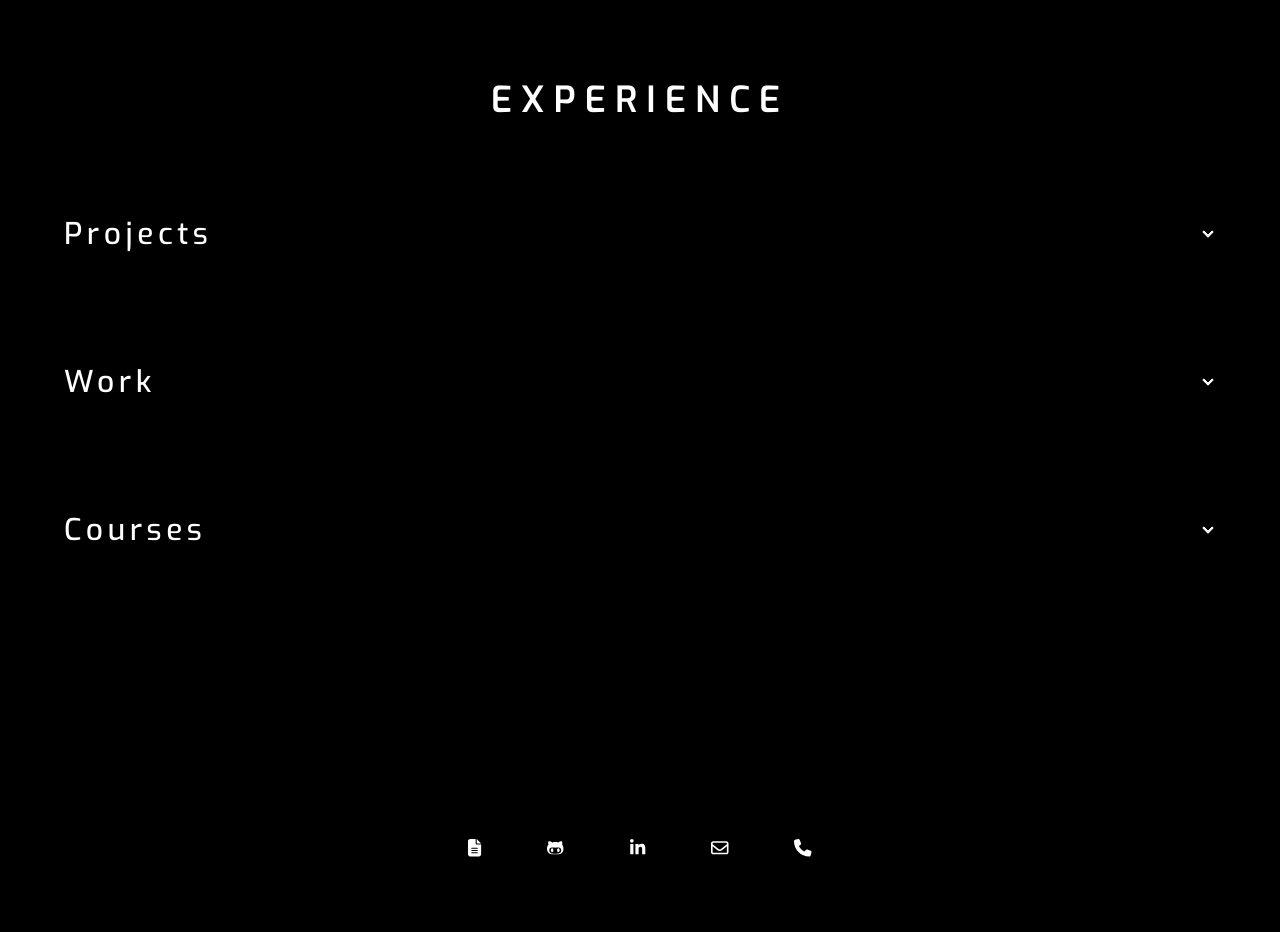
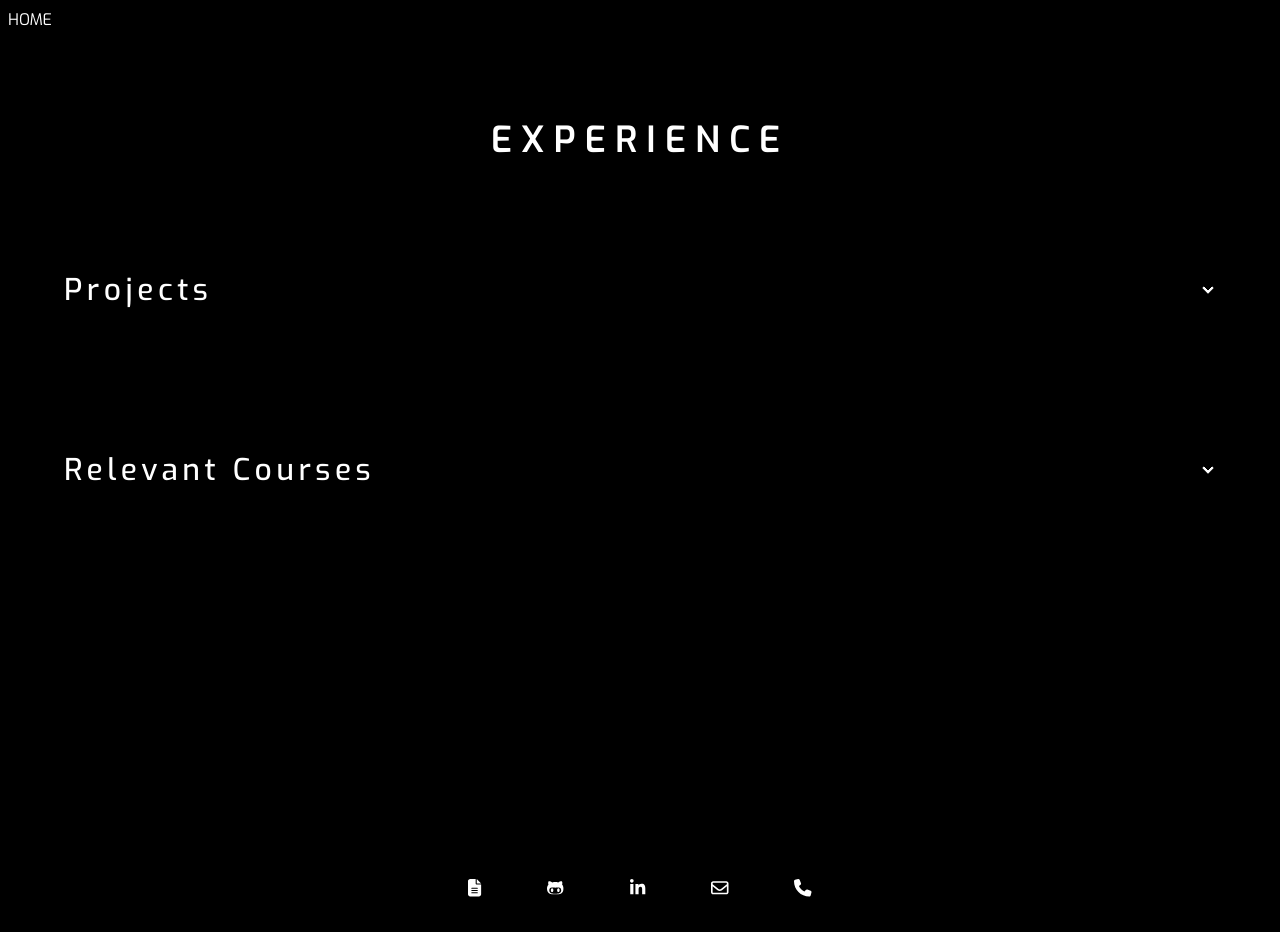
Before and after one commit to winston-edwin-chiong/personal-website, a Next.js app: page /experience in a window 1280 px wide. Before the commit the page ends 892 px from the top, so only its background shows below. Built offline with nearby package versions, Linux system fonts and the light colour scheme.

Commit message:
Finished experience page. There's a pretty dehabilitating bug with the collapse components though. Will need to fix this or change this in future.

```diff
--- a/src/app/experience/page.js
+++ b/src/app/experience/page.js
@@ -5,20 +5,22 @@ import { FontAwesomeIcon } from '@fortawesome/react-fontawesome';
 import { faGithub } from '@fortawesome/free-brands-svg-icons';
 import Link from 'next/link';
 
+
 export default function Experience() {
 
   return (
     <>
+      <a href='/'><div className='relative top-0 left-0 m-2'>HOME</div></a>
       <div className="flex flex-col min-h-screen mx-auto max-w-screen-2xl">
-        <div className='flex flex-col justify-start px-12 md:pt-20 md:pb-20 pt-12'>
-          <h1 className='text-center [word-spacing:10px] text-4xl tracking-[.25em] uppercase font-semibold pb-10'>Experience</h1>
+        <div className='flex flex-col justify-start mx-12 md:mt-20 md:mb-20 mt-12'>
+          <h1 className='text-center [word-spacing:10px] text-4xl tracking-[.25em] uppercase font-semibold mb-10'>Experience</h1>
           <Collapse title={"Projects"}>
             <ProjectContent title="slrpEV Dashboard"
               techStack={["Bootstrap", "Plotly Dash", "Python", "Celery", "Redis", "DynamoDB"]}
               iconPaths={["/icons/bootstrap_logo.svg", "/icons/plotly_logo.svg", "/icons/python_logo.svg", "/icons/celery_logo.png", "/icons/redis_logo.svg", "/icons/dynamodb_logo.svg"]}
               description={
                 <p className='text-sm md:text-base lg:text-lg'>
-                  Shit about the project goes here. I don't what to write so I'm going to write a paragraph about Walter White.
+                  Shit about the project goes here. I don't what to write so I'm going to write a paragraph about Walter White:
                   Walter White was an overqualified high school chemistry teacher before being diagnoed with terminal lung cancer.
                   Walter White subsequently made the decision to cook methamphetamine with his former student,
                   Jesse Pinkman, to provide for his family before he passes. Walter White became so good at his job, it no longer
@@ -32,7 +34,7 @@ export default function Experience() {
               iconPaths={[]}
               description={
                 <p className='text-sm md:text-base lg:text-lg'>
-                  Shit about the project goes here. I don't what to write so I'm going to write a paragraph about Walter White.
+                  Shit about the project goes here. I don't what to write so I'm going to write a paragraph about Walter White:
                   Walter White was an overqualified high school chemistry teacher before being diagnoed with terminal lung cancer.
                   Walter White subsequently made the decision to cook methamphetamine with his former student,
                   Jesse Pinkman, to provide for his family before he passes. Walter White became so good at his job, it no longer
@@ -42,9 +44,8 @@ export default function Experience() {
             >
             </ProjectContent>
           </Collapse>
-          <Collapse title={"Work"}>
-          </Collapse>
-          <Collapse title={"Courses"}>
+          <Collapse title={"Relevant Courses"}>
+            <CoursesContent />
           </Collapse>
         </div>
       </div>
@@ -55,17 +56,13 @@ export default function Experience() {
 
 
 function Collapse({ title, children }) {
-  const [isOpen, setIsOpen] = useState(false)
-
-  const handleClick = () => {
-    setIsOpen(!isOpen)
-  }
 
   return (
-    <div className='py-5 lg:py-10'>
-      <div tabIndex={0} className="collapse collapse-arrow">
-        <input type='checkbox' onClick={handleClick} />
-        <div className={`collapse-title text-3xl tracking-[.15em] transition ease-in-out duration-300 ${isOpen ? 'font-bold' : 'font-medium'}`}>
+    <div className='my-5 lg:my-10'>
+      <div tabIndex={0} className="collapse collapse-arrow py-4">
+        <input type='checkbox' className='peer' />
+        <div className="collapse-title text-2xl md:text-3xl tracking-[.15em] transition ease-in-out duration-300 font-medium peer-checked:font-bold
+         peer-checked:bg-slate-100/[.1] peer-checked:border-slate-100/[.5]">
           {title}
         </div>
         <div className="collapse-content">
@@ -78,34 +75,32 @@ function Collapse({ title, children }) {
 
 
 function ProjectContent({ title, techStack, iconPaths, description }) {
-  const [isOpen, setIsOpen] = useState(false)
-
-  const handleClick = () => {
-    setIsOpen(!isOpen)
-  }
 
   return (
     <>
-      <div tabIndex={0} className="collapse collapse-arrow" key={title}>
-        <input type='checkbox' onClick={handleClick} />
-        <div className={`collapse-title text-xl tracking-widest transition ease-in-out duration-300 ${isOpen ? 'font-bold' : 'font-medium'}`}>
+      <div className='my-4'>
+        <div tabIndex={0} className="collapse collapse-arrow py-4" key={title}>
+          <input type='checkbox' className='peer' />
+          <div className="collapse-title text-lg md:text-xl tracking-widest transition ease-in-out duration-300 font-medium peer-checked:font-bold
+         peer-checked:bg-slate-100/[.1] border rounded-lg border-slate-100/[.1] peer-checked:border-slate-100/[.5]">
             {title}
           </div>
-        <div className="collapse-content children:pl-6 children:py-3">
+          <div className="collapse-content children:pl-6 children:my-3">
             <div className='flex justify-between items-center'>
               <p><span className='tracking-widest'>Technologies: </span><span className='italic'>{techStack.join(", ")}</span></p>
               <Link href={"https://www.github.com/winston-edwin-chiong"} target='_blank' className='group/github'>
-              <button className='btn btn-primary'>
+                <button className='btn text-white'>
                   <FontAwesomeIcon icon={faGithub} size='xl' className='group-hover/github:scale-125 transition ease-in-out duration-300' />
                 </button>
               </Link>
             </div>
             <div className='flex flex-row justify-start children:px-2 items-center'>
-            {iconPaths.map((item, index) => (
-              <img key={index} src={item} className='h-4 md:h-7 w-auto'></img>
+              {iconPaths.map((path, index) => (
+                <img key={index} src={path} className='h-4 md:h-7 w-auto'></img>
               ))}
             </div>
             {description}
+          </div>
         </div>
       </div>
     </>
@@ -113,17 +108,34 @@ function ProjectContent({ title, techStack, iconPaths, description }) {
 }
 
 
-function WorkContent({ }) {
-  const [isOpen, setIsOpen] = useState(false)
+function CoursesContent({ }) {
 
-  const handleClick = () => {
-    setIsOpen(!isOpen)
-  }
+  const courses = [
+    { code: "CS 61A", title: "The Structure and Interpretation of Computer Programs", description: "Python, Scheme" },
+    { code: "CS 61B", title: "Data Structures and Algorithms", description: "Java" },
+    { code: "DATA 8", title: "Foundations of Data Science", description: "Python" },
+    { code: "DATA 140", title: "Probability for Data Science", description: "Probability Theory" },
+    { code: "DATA 100", title: "Principles & Techniques of Data Science", description: "Python, pandas, sklearn" },
+    { code: "CIVENG 191", title: "Civil and Environmental Engineering Systems Analysis", description: "MATLAB, Linear, Dynamic, and Nonlinear Programs" },
+    { code: "CIVENG 190", title: "Electric Mobility Engineering", description: "EV's, Batteries" },
+    { code: "CIVENG 167", title: "Engineering Project Management", description: "Construction Law" }
+  ]
 
   return (
     <>
-      <div>
-        Work goes here! Time for bed though.
+      <div className='my-4'>
+        {courses.map((course, index) => (
+          <div tabIndex={0} className="collapse collapse-arrow py-4" key={index}>
+            <input type='checkbox' className='peer' />
+            <div className="collapse-title transition ease-in-out duration-300 font-medium peer-checked:font-bold text-sm
+            peer-checked:bg-slate-100/[.1] border rounded-lg border-slate-100/[.1] peer-checked:border-slate-100/[.5]">
+              {course.code} - {course.title}
+            </div>
+            <div className="collapse-content text-sm my-2">
+              <div>{course.description}</div>
+            </div>
+          </div>
+        ))}
       </div>
     </>
   )
--- a/tailwind.config.js
+++ b/tailwind.config.js
@@ -37,6 +37,7 @@ module.exports = {
         mytheme: {
           "primary": "#000000",
           "primary-content": "#FFFFFF",
+          "primary-focus": "#FFFFFF"
         },
       },
     ],
```
Also changed, not shown: src/app/globals.css (line endings or trailing spaces). Lines whose indentation alone changed are shown as unchanged.
